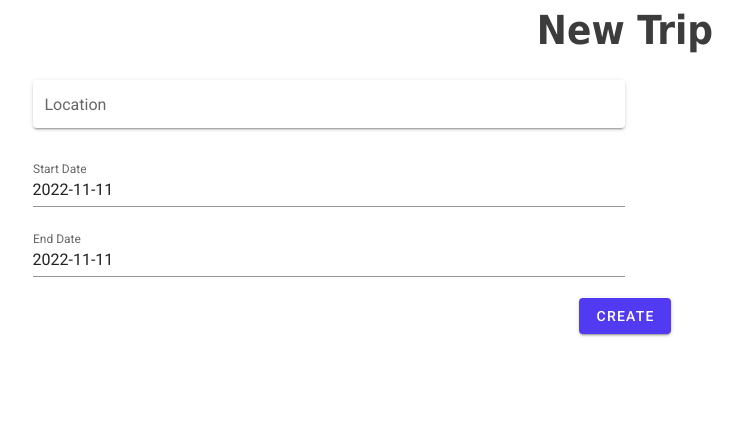
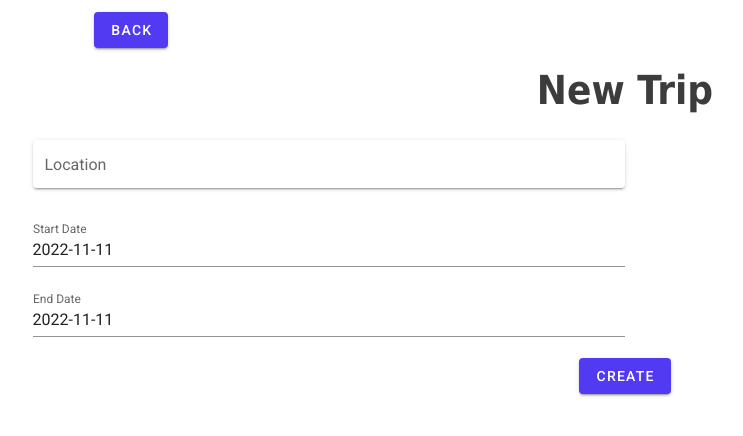
Before and after one commit to kolbyrogers/Trippin, a Nuxt app: page /new_trip in a window 1280 px wide. Shown: the top 436 px of the page, without its empty margins (15-758 px from the left). Built offline with nearby package versions, Linux system fonts and the light colour scheme.

Commit message:
looking good :)

```diff
--- a/pages/new_trip.vue
+++ b/pages/new_trip.vue
@@ -1,5 +1,11 @@
 <template>
   <v-container>
+    <v-row>
+      <v-col cols="2">
+        <v-btn class="white--text" color="primary" @click="goBack">Back</v-btn>
+      </v-col>
+      <v-col cols="10"></v-col>
+    </v-row>
     <v-row justify="center">
       <h1 class="trip-heading">New Trip</h1>
     </v-row>
@@ -72,10 +78,14 @@
           </v-dialog>
         </v-row>
       </v-col>
-      <v-col cols="6"></v-col>
+      <v-col cols="6">
+        <!-- Add SVG from mockup -->
+      </v-col>
     </v-row>
     <v-row justify="center">
-      <v-btn color="primary" class="white--text">Create</v-btn>
+      <v-btn color="primary" class="white--text" @click="createTrip"
+        >Create</v-btn
+      >
     </v-row>
   </v-container>
 </template>
@@ -99,6 +109,14 @@ export default {
       return this.date
     },
   },
+  methods: {
+    goBack() {
+      this.$router.go(-1)
+    },
+    createTrip() {
+      console.log('Create Trip')
+    },
+  },
 }
 </script>
 
--- a/pages/trips/index.vue
+++ b/pages/trips/index.vue
@@ -19,6 +19,7 @@
     <div v-if="tripsPlanned">
       <v-row v-for="trip in trips" :key="trip.id">
         <Trip
+          @click="directToTrip(trip.id)"
           :image="trip.image"
           :location="trip.location"
           :date="trip.start_date"
@@ -68,6 +69,9 @@ export default {
     directToNewTrip() {
       this.$router.push('/new_trip')
     },
+    directToTrip(id) {
+      this.$router.push('/trips/' + id)
+    },
   },
   computed: {
     tripsPlanned() {
```
